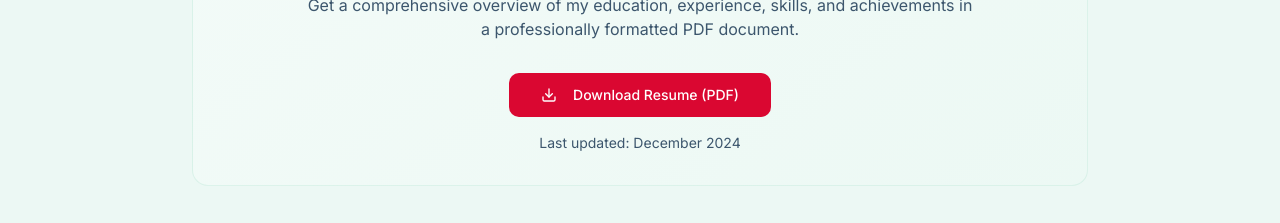
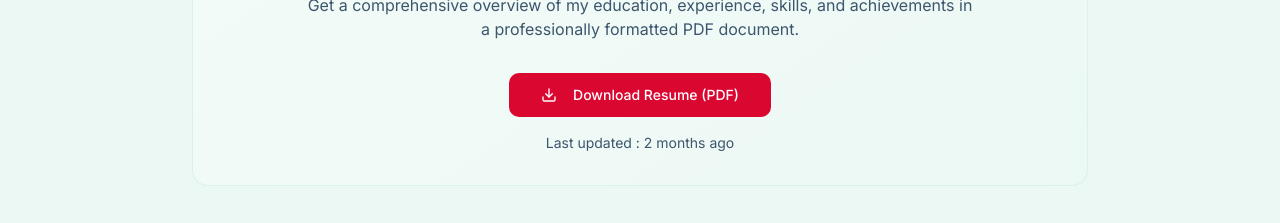
Before and after one commit to Rohan12306105/rohan-grover-portfolio-spark-77, a React (Vite) app: page / in a window 1280 px wide. Shown: the part 1060-1283 px from the top of the page. Built offline with nearby package versions, Linux system fonts and the light colour scheme.

Commit message:
Update resume section text

```diff
--- a/src/components/Resume.tsx
+++ b/src/components/Resume.tsx
@@ -40,7 +40,7 @@ const Resume = () => {
           </Button>
 
           <p className="text-sm text-muted-foreground mt-4">
-            Last updated: December 2024
+            Last updated : 2 months ago
           </p>
         </div>
       </div>
```
